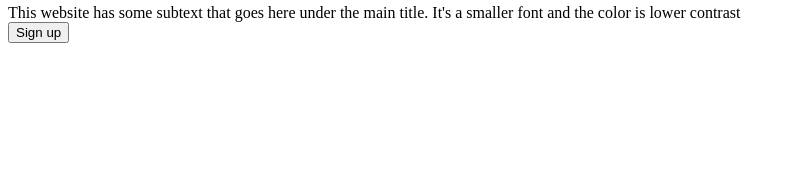
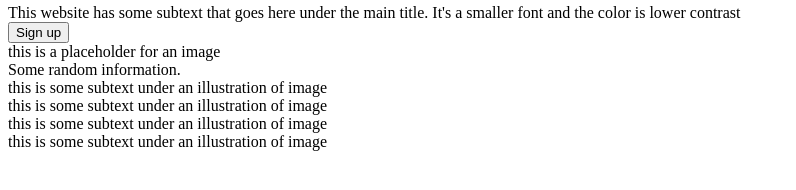
Before and after one commit to mandarmgd/landing-page, a plain HTML site: page index.html in a window 1280 px wide. Shown: the part 58-248 px from the top of the page, without its empty margins (0-796 px from the left). Drawn offline with Linux system fonts and the light colour scheme.

Commit message:
Add information in index.html

```diff
--- a/index.html
+++ b/index.html
@@ -21,8 +21,27 @@
                     <div class="sec">This website has some subtext that goes here under the main title. It's a smaller font and the color is lower contrast</div>
                     <button class="button1">Sign up</button>
                 </div>
-                <div class="placeholder">
-
+                <div class="placeholder1">this is a placeholder for an image</div>
+            </div>
+        </div>
+        <div class="info">
+            <div class="infoheader">Some random information.</div>
+            <div class="ill">
+                <div class="details">
+                    <div class="placeholder2"></div>
+                    <div class="subtext">this is some subtext under an illustration of image</div>
+                </div>
+                <div class="details">
+                    <div class="placeholder2"></div>
+                    <div class="subtext">this is some subtext under an illustration of image</div>
+                </div>
+                <div class="details">
+                    <div class="placeholder2"></div>
+                    <div class="subtext">this is some subtext under an illustration of image</div>
+                </div>
+                <div class="details">
+                    <div class="placeholder2"></div>
+                    <div class="subtext">this is some subtext under an illustration of image</div>
                 </div>
             </div>
         </div>
```
